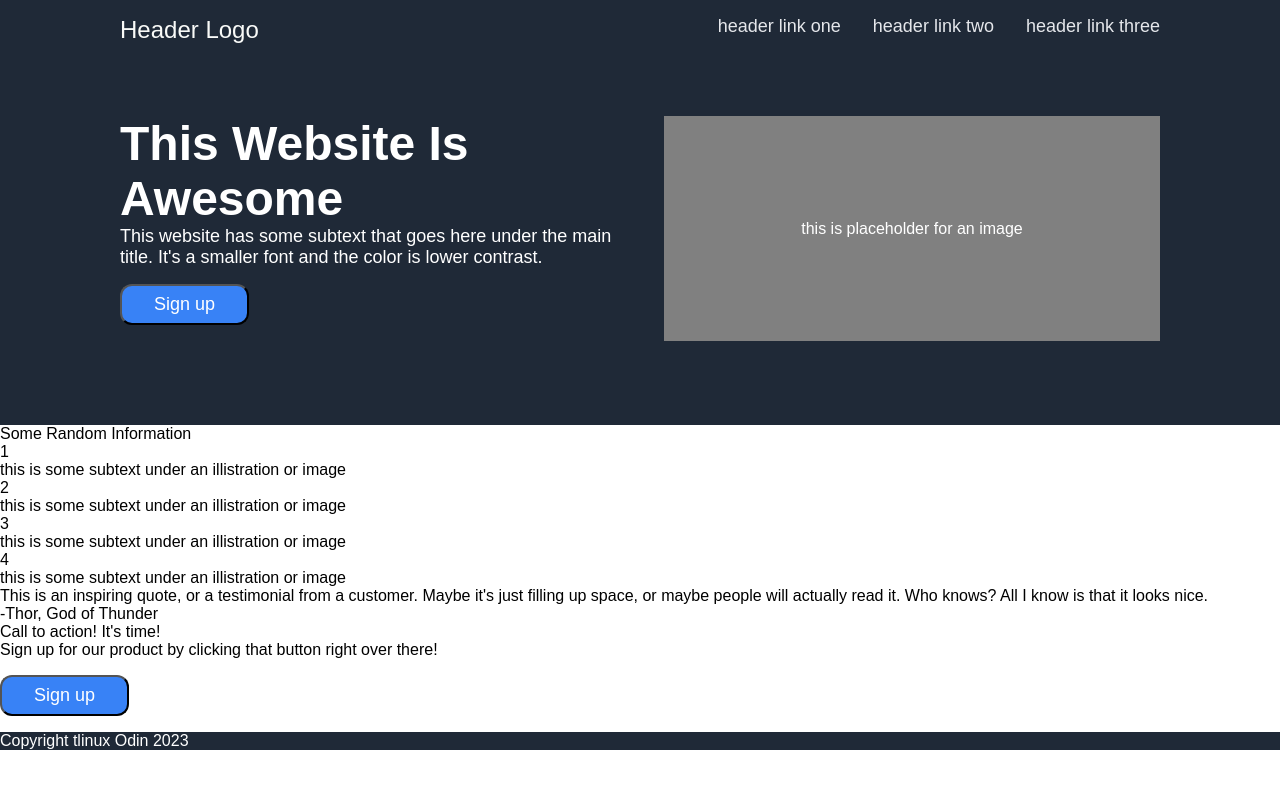
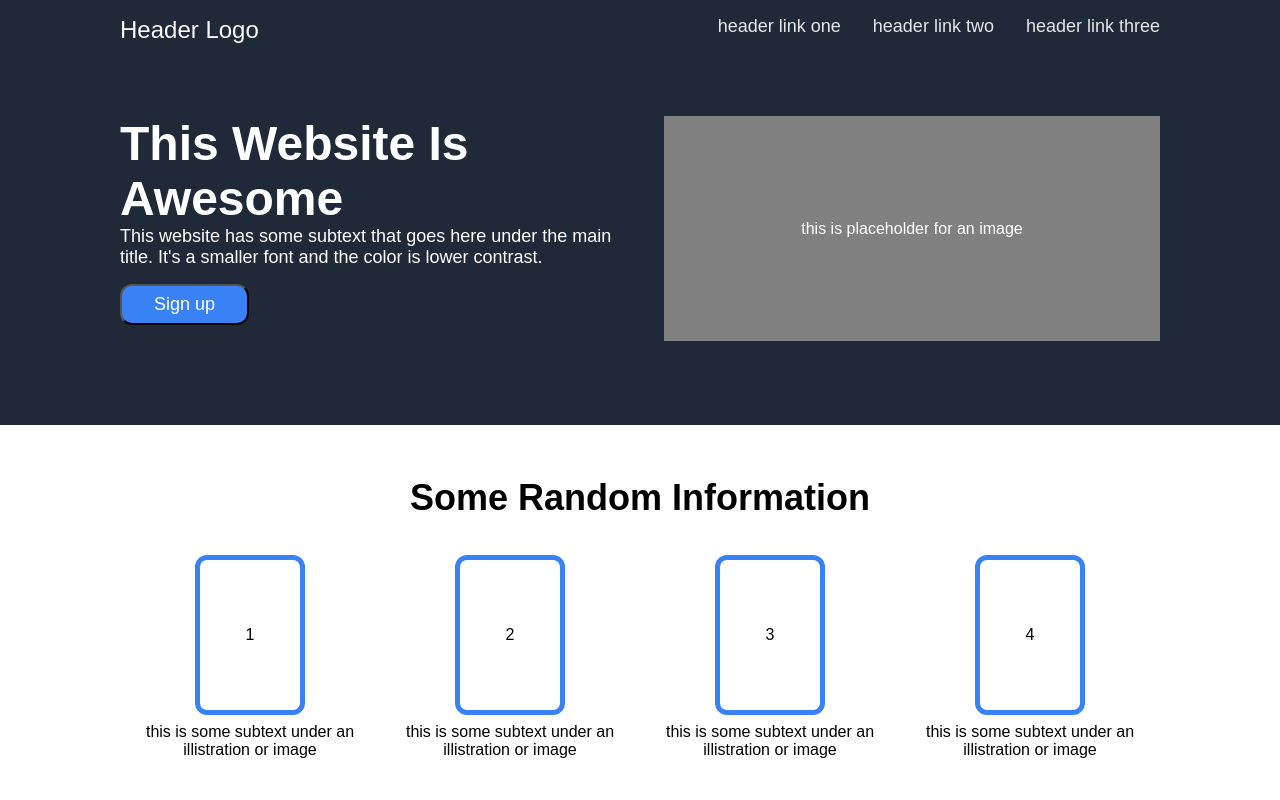
Before and after one commit to MasterT-800/odin-landing-page, a plain HTML site: page index.html in a window 1280 px wide. Shown: the top 800 px of the page. Drawn offline with Linux system fonts and the light colour scheme.

Commit message:
Add style to second container and class to info header

```diff
--- a/index.html
+++ b/index.html
@@ -27,7 +27,7 @@
         </div>
     </div>
     <div class="second-container">
-        <div>Some Random Information</div>
+        <div class="info-header">Some Random Information</div>
         <div class="card-container">
             <div class="card">
                 <div class="box">1</div>
--- a/style.css
+++ b/style.css
@@ -11,7 +11,7 @@ body {
     color: white;
 }
 
-.header-container {
+.header-container, .second-container {
     display: flex;
     flex-direction: column;
     padding: 16px 120px 60px 120px;
@@ -76,3 +76,34 @@ button {
     text-align: center;
     margin: 16px 0px;
 }
+
+.info-header {
+    font-size: 36px;
+    font-weight: bolder;
+    display: flex;
+    justify-content: center;
+    margin: 36px 0px;
+}
+
+.card-container {
+    display: flex;
+    justify-content: center;
+}
+
+.card {
+    display: flex;
+    flex-direction: column;
+    justify-content: center;
+    align-items: center;
+    gap: 8px;
+    text-align: center;
+}
+.box {
+    border: 5px solid #3882f6;
+    display: flex;
+    justify-content: center;
+    align-items: center;
+    width: 100px;
+    height: 150px;
+    border-radius: 12px;
+}
```
